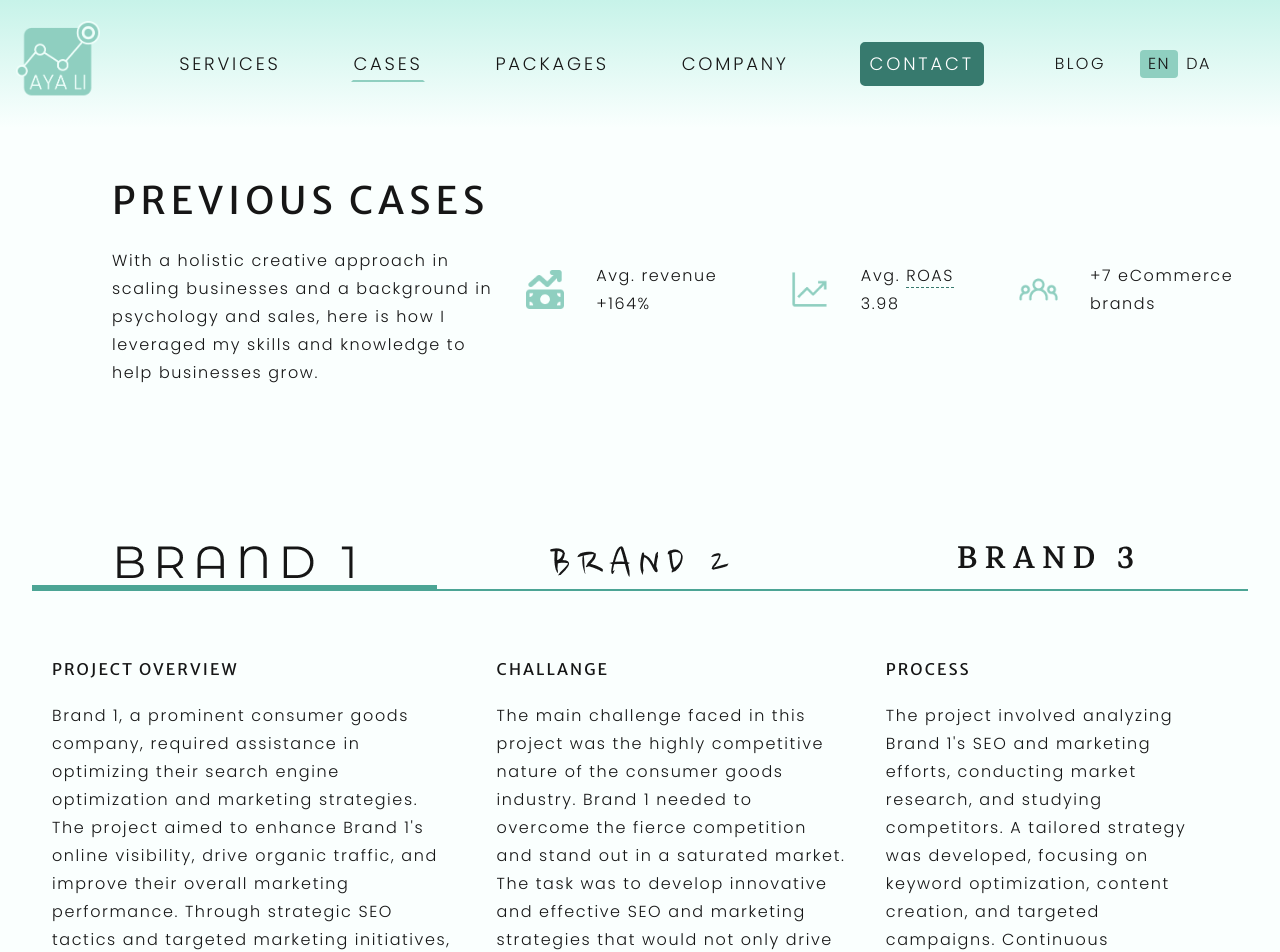
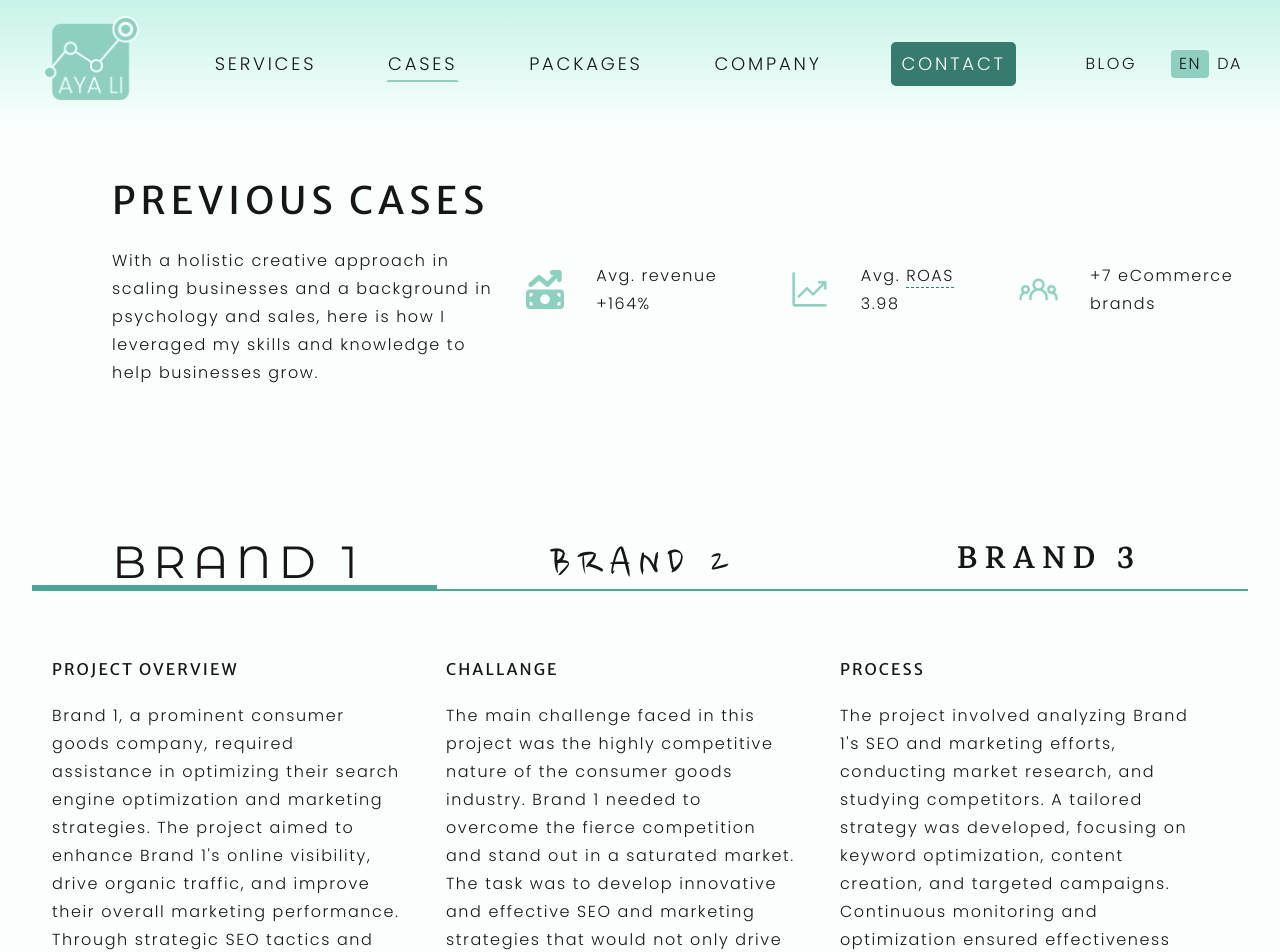
Before and after one commit to ThordurTh/ayali, a Next.js app: page /cases in a window 1280 px wide. Shown: the top 952 px of the page. Built offline with nearby package versions, Linux system fonts and the light colour scheme.

Commit message:
header fix

```diff
--- a/styles/cases.scss
+++ b/styles/cases.scss
@@ -120,10 +120,12 @@
   }
   .active-content {
     display: flex;
+    justify-content: space-between;
   }
 
   .individual-content {
     margin-top: 0;
+    width: 33%;
   }
 }
 
--- a/styles/header.scss
+++ b/styles/header.scss
@@ -13,6 +13,8 @@ header {
     overflow: hidden;
     @media screen and (min-width: 1080px) {
       flex-direction: row;
+      display: grid;
+      grid-template-columns: 1fr 6fr;
     }
     .logo_burger {
       display: flex;
@@ -21,6 +23,9 @@ header {
       justify-content: space-between;
       .logo_link {
         padding: 1rem;
+        @media screen and (min-width: 1080px) {
+          margin: 0 auto;
+        }
       }
       .menu-btn {
         padding-right: 1rem;
@@ -72,7 +77,7 @@ header {
         opacity: 1;
         transform: translate(0);
         align-items: center;
-        justify-content: space-evenly;
+        justify-content: space-around;
         width: 100%;
         font-size: 18px;
         a:not(.cta) {
```
